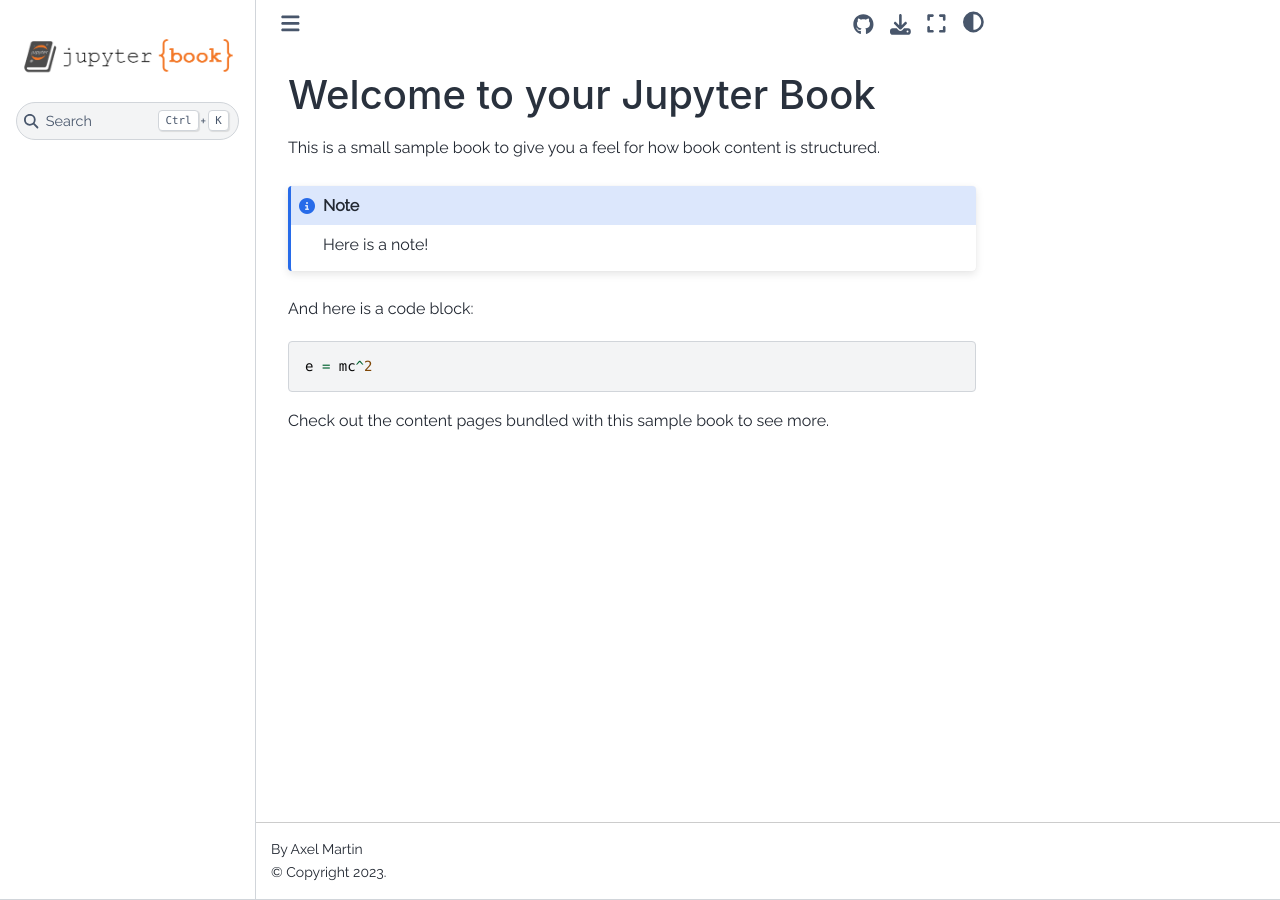
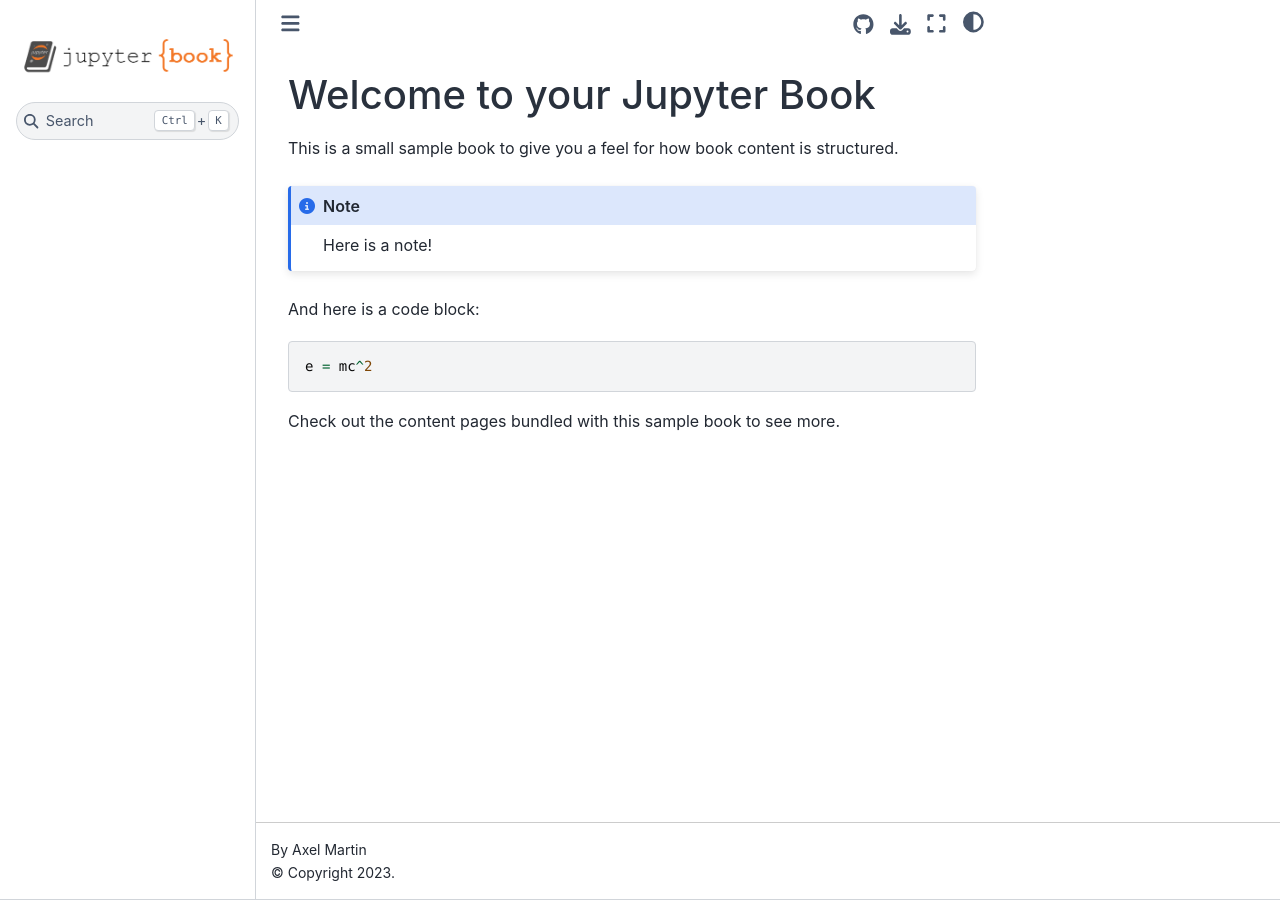
Before and after one commit to gustaveturrell/gallica, a Jupyter Book: the page built from index.md, in a window 1280 px wide. Built offline with Jupyter Book 1.0.4 settings and Sphinx 7.4.7 and the Sphinx Book theme 1.1.4, drawn with Linux system fonts in a browser that asks for light colours; pages that are not in the unit, such as notebooks, are missing from menus.

Commit message:
fix fonts

```diff
--- a/_static/custom.css
+++ b/_static/custom.css
@@ -4,8 +4,8 @@
 
 /* update font variable */
 :root {
-  --font-family-sans-serif: 'Raleway', -apple-system, BlinkMacSystemFont, Roboto, "Segoe UI", "Helvetica Neue", Arial, "Noto Sans", sans-serif, "Apple Color Emoji", "Segoe UI Emoji", "Segoe UI Symbol", "Noto Color Emoji" !important;
-  --pst-font-family-base: var(--font-family-sans-serif);
+ /* --font-family-sans-serif: 'Raleway', -apple-system, BlinkMacSystemFont, Roboto, "Segoe UI", "Helvetica Neue", Arial, "Noto Sans", sans-serif, "Apple Color Emoji", "Segoe UI Emoji", "Segoe UI Symbol", "Noto Color Emoji" !important;
+  --pst-font-family-base: var(--font-family-sans-serif);*/
   --pst-background-color: #f5f4e9;
   --font-sans-serif: "Ubuntu", "Source Sans Pro", sans-serif !important;
   --font-monospace: "Fira Code", "Roboto Mono", monospace !important;
```
